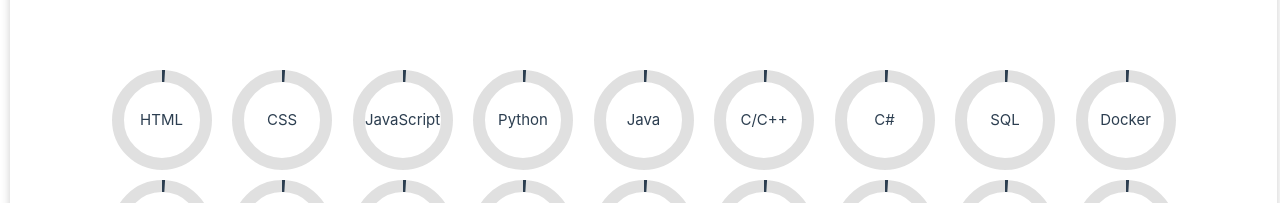
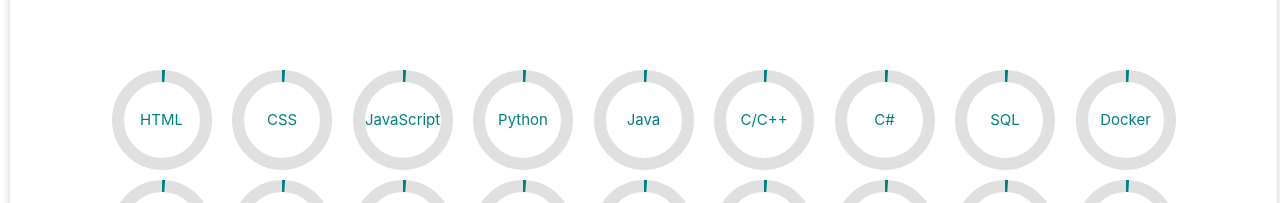
Before and after one commit to AstroAspie/MyPortfolio, a Vue app: page / in a window 1280 px wide. Shown: the part 1717-1920 px from the top of the page. Built offline with nearby package versions, Linux system fonts and the light colour scheme; what @canvasjs/vue-charts would draw is missing.

Commit message:
+ some colour

```diff
--- a/src/components/AstroBanner.vue
+++ b/src/components/AstroBanner.vue
@@ -89,6 +89,7 @@ export default {
   min-width: 500px;
   margin: 0 5%;
   font-size: 1.5rem;
+  color: teal;
 }
 
 
--- a/src/components/skills/SkillCassette.vue
+++ b/src/components/skills/SkillCassette.vue
@@ -6,6 +6,7 @@
       :model-value="baseScore"
       :size="size"
       :width="width"
+      :color="teal"
       @mouseenter="animateCircle(skill, true)"
       @mouseout="animateCircle(skill, false)"
     >
@@ -88,6 +89,7 @@ export default {
 .score-circle {
   margin-left: 4px;
   margin-right: 4px;
+  color: teal;
 }
 
 .percentage {
```
